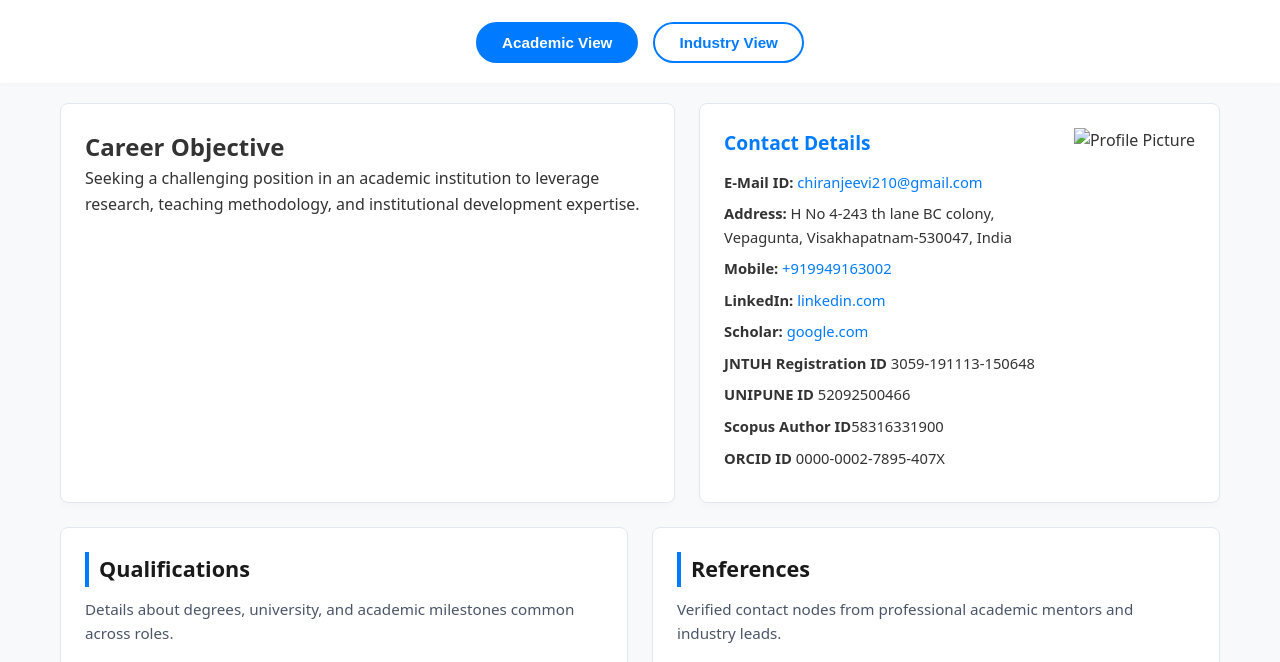
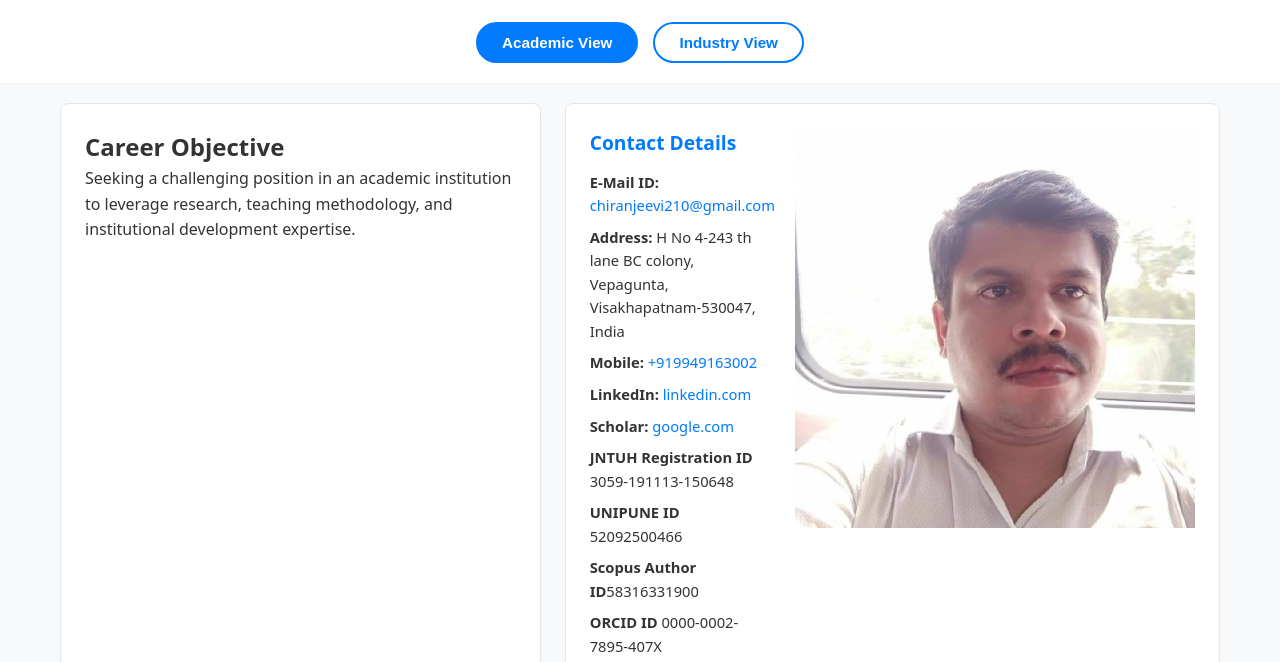
Before and after one commit to chiranjeeviagv/chiranjeeviagv.github.io, a plain HTML site: page index.html in a window 1280 px wide. Shown: the part 120-782 px from the top of the page. Drawn offline with Linux system fonts and the light colour scheme.

Commit message:
Update index.html

```diff
--- a/index.html
+++ b/index.html
@@ -49,7 +49,7 @@
                     </ul>
                 </div>
                 <div class="bio-img-container">
-                    <img src="profile-pic.jpg" alt="Profile Picture" class="profile-avatar">
+                    <img src="profile-pic.jpeg" alt="Profile Picture" class="profile-avatar">
                 </div>
             </section>
 </div>
```
